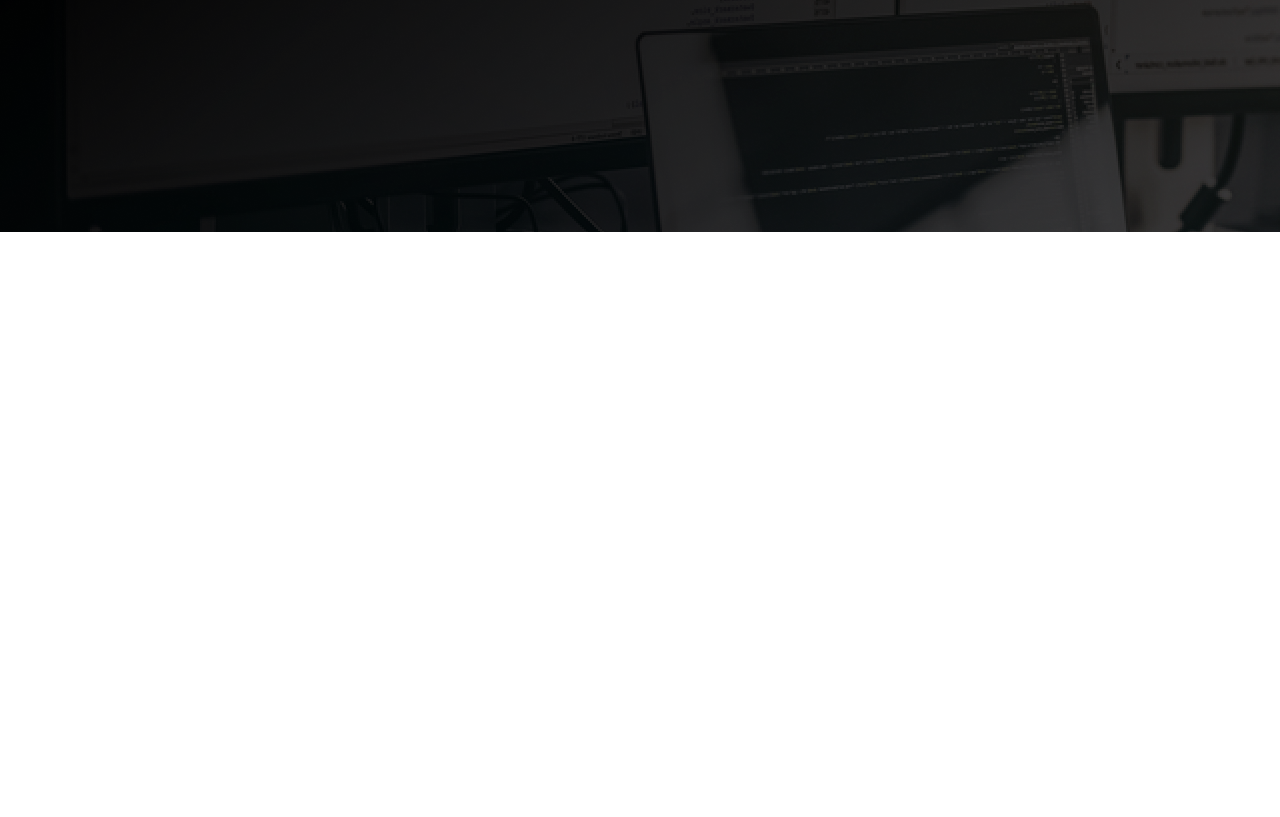
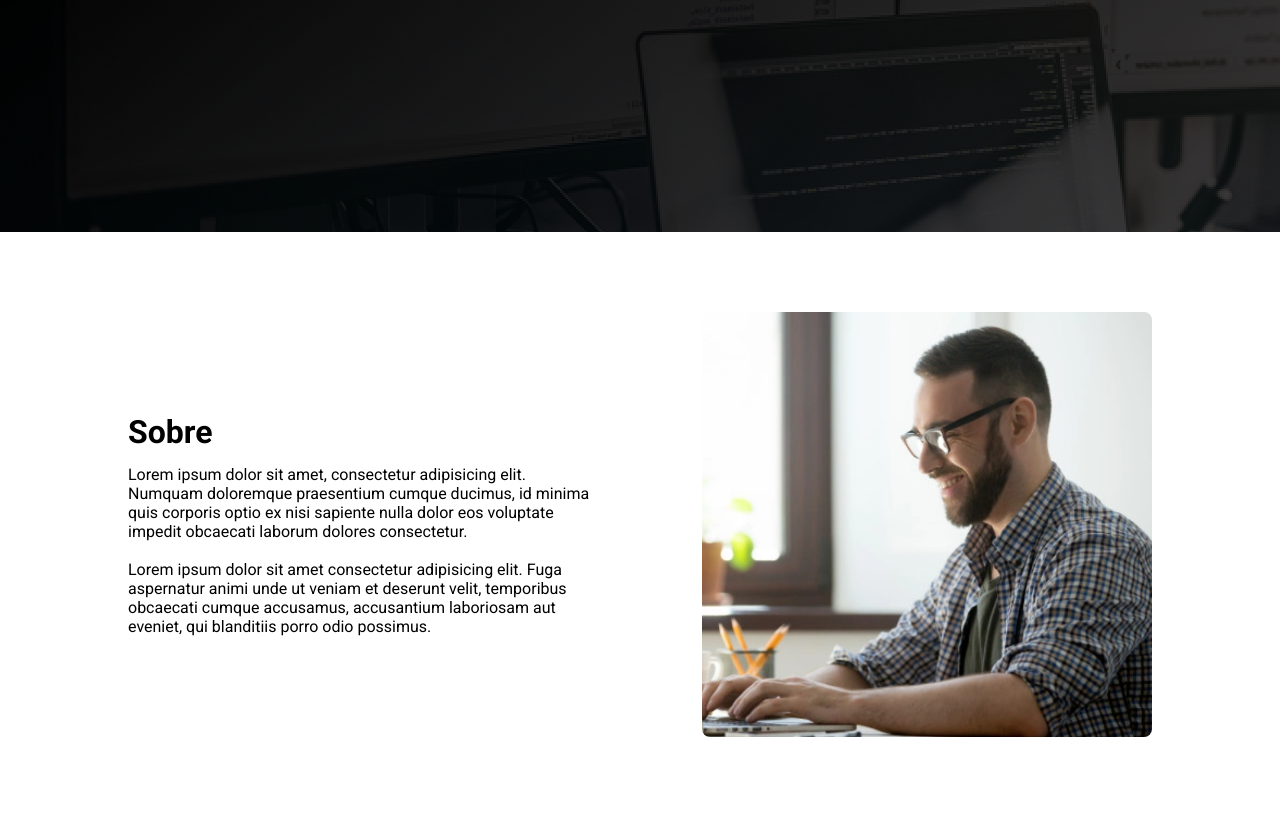
Before and after one commit to douglasrufinosilva/sp-meu-portifolio, a plain HTML site: page index.html in a window 1280 px wide. Shown: the part 568-1385 px from the top of the page. Before the commit the page ends 800 px from the top, so only its background shows below. Drawn offline with Linux system fonts and the light colour scheme.

Commit message:
feat(about): criar e estilizar seção sobre

```diff
--- a/index.html
+++ b/index.html
@@ -37,6 +37,21 @@
       </a>
     </div>
   </section>
+
+  <section class="about">
+    <div>
+      <h2>Sobre</h2>
+      <p>Lorem ipsum dolor sit amet, consectetur adipisicing elit. Numquam doloremque praesentium cumque ducimus, id
+        minima quis corporis optio ex nisi sapiente nulla dolor eos voluptate impedit obcaecati laborum dolores
+        consectetur.
+        <br>
+        <br>
+        Lorem ipsum dolor sit amet consectetur adipisicing elit. Fuga aspernatur animi unde ut veniam et deserunt velit,
+        temporibus obcaecati cumque accusamus, accusantium laboriosam aut eveniet, qui blanditiis porro odio possimus.
+      </p>
+    </div>
+    <img src="images/foto-pc.png" alt="Foto programando">
+  </section>
 </body>
 
 </html>
--- a/style.css
+++ b/style.css
@@ -70,9 +70,40 @@ body {
   border-radius: 4px;
   font-size: 18px;
   font-weight: bold;
+  transition: 0.7s;
+}
+
+.call-to-action:hover {
+  transform: scale(1.1);
 }
 
 .main a {
   text-decoration: none;
   color: #181818;
 }
+
+.about {
+  display: flex;
+  width: 100%;
+
+  background-color: #ffffff;
+  padding: 80px 10% 80px 10%;
+
+  align-items: center;
+  justify-content: space-between;
+}
+
+.about div {
+  max-width: 50%;
+  padding-right: 40px;
+}
+
+.about img {
+  max-width: 450px;
+  border-radius: 8px;
+}
+
+.about div h2 {
+  font-size: 32px;
+  margin-bottom: 14px;
+}
```
